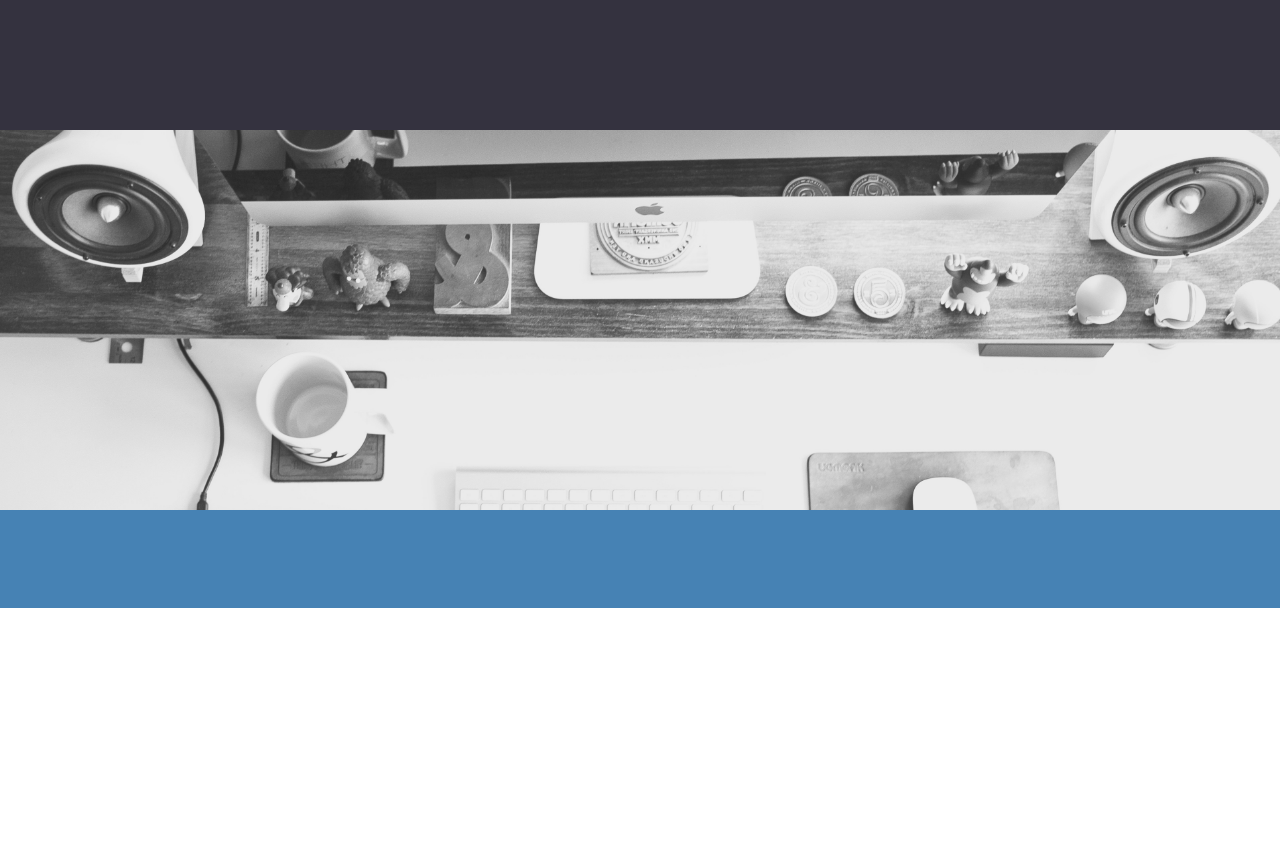
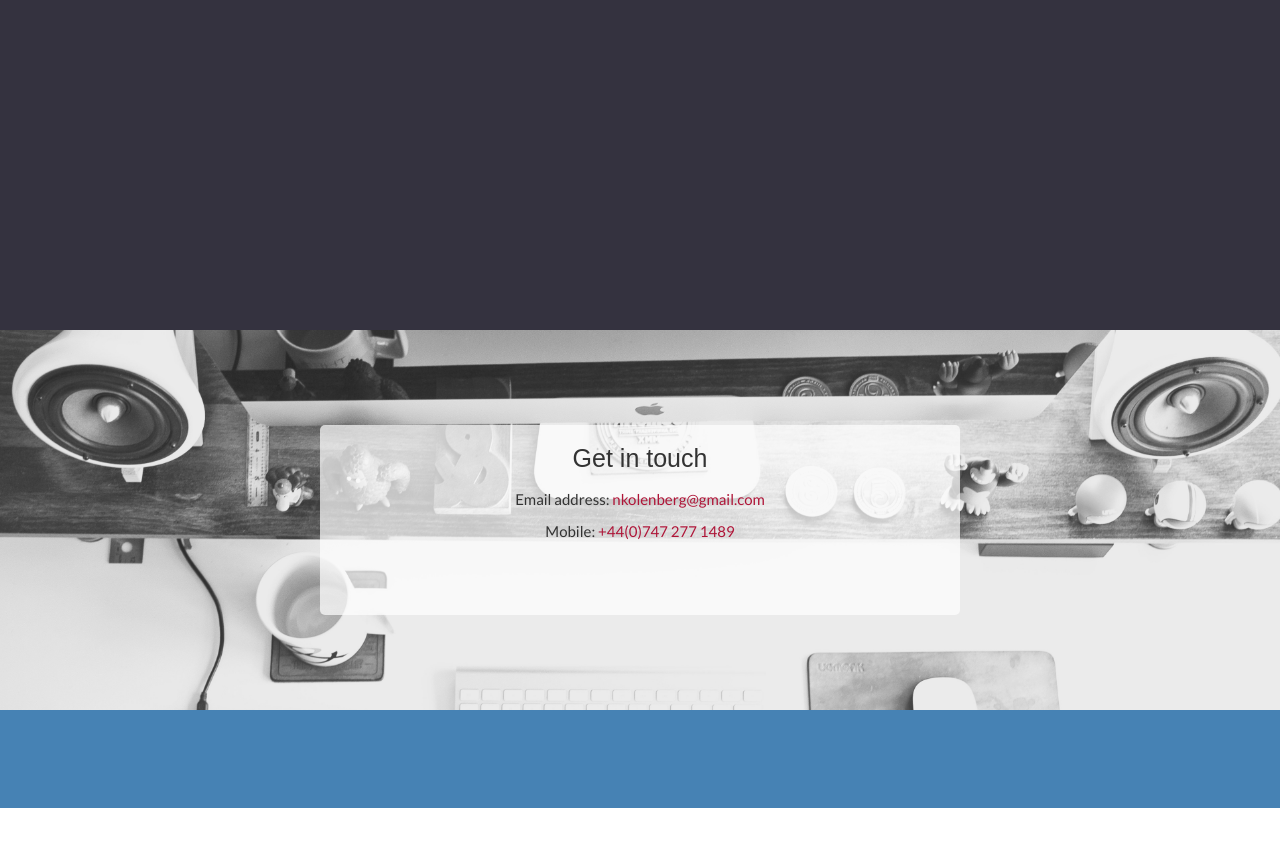
Before and after one commit to n8kolenberg/n8kolenberg.github.io, a plain HTML site: page index.html in a window 1280 px wide. Shown: the part 2300-3146 px from the top of the page. After the commit the page ends 3108 px from the top, so only its background shows below. Drawn offline with Linux system fonts and the light colour scheme; a web font is replaced by a local one.

Commit message:
Fix layout of Contact me section

```diff
--- a/css/style.css
+++ b/css/style.css
@@ -262,7 +262,7 @@ body {
 /* Portfolio ============================*/
 
 .portfolio {
-    height: 100rem;
+    height: 120rem;
     background-color: #34323F;
 
 }
@@ -321,21 +321,20 @@ body {
 .contact {
     height: 38rem;
     background-color: lightgrey;
-    width: 100%;
     background-image: url('../img/getintouch.jpg');
     background-size: cover;
     background-repeat: no-repeat;
     background-position: center;
-
+    position: relative;
 }
 
 
 .contact .content {
-    width: 60%;
-    height: 30%;
+ /*   width: 50%;*/
+    height: 50%;
     margin: auto;
     position: absolute;
-    top: 900%;
+    top: 0;
     left: 0;
     bottom: 0;
     right: 0;
@@ -345,13 +344,13 @@ body {
 
 .contact .content h1 {
     font-family: "Droid Serif", sans-serif;
-    font-size: 1.75rem;
+    font-size: 2.5rem;
 }
 
 
 .contact .content p {
     font-weight: 400;
-    font-size: 1.075rem;
+    font-size: 1.5rem;
     text-align: center;
 }
 
--- a/index.html
+++ b/index.html
@@ -65,11 +65,11 @@
 	</section>
 
 	<section class="contact container-fluid">
-		<div class="content row">
-			<h1> Get in touch </h1>
-				<p> Email address: <a href="mailto: nkolenberg@gmail.com">nkolenberg@gmail.com</a>
+		<div class="content row col-xs-6 col-xs-offset-6 col-sm-6 col-sm-offset-6 col-md-offset-2 col-md-6">
+			<h1 class="text-center"> Get in touch </h1>
+				<p class="text-center"> Email address: <a href="mailto: nkolenberg@gmail.com">nkolenberg@gmail.com</a>
 				</p>
-				<p> Mobile: <a href="tel:07472771489">+44(0)747 277 1489</a>
+				<p class="text-center"> Mobile: <a href="tel:07472771489">+44(0)747 277 1489</a>
 				</p>
 
 		</div>
```
